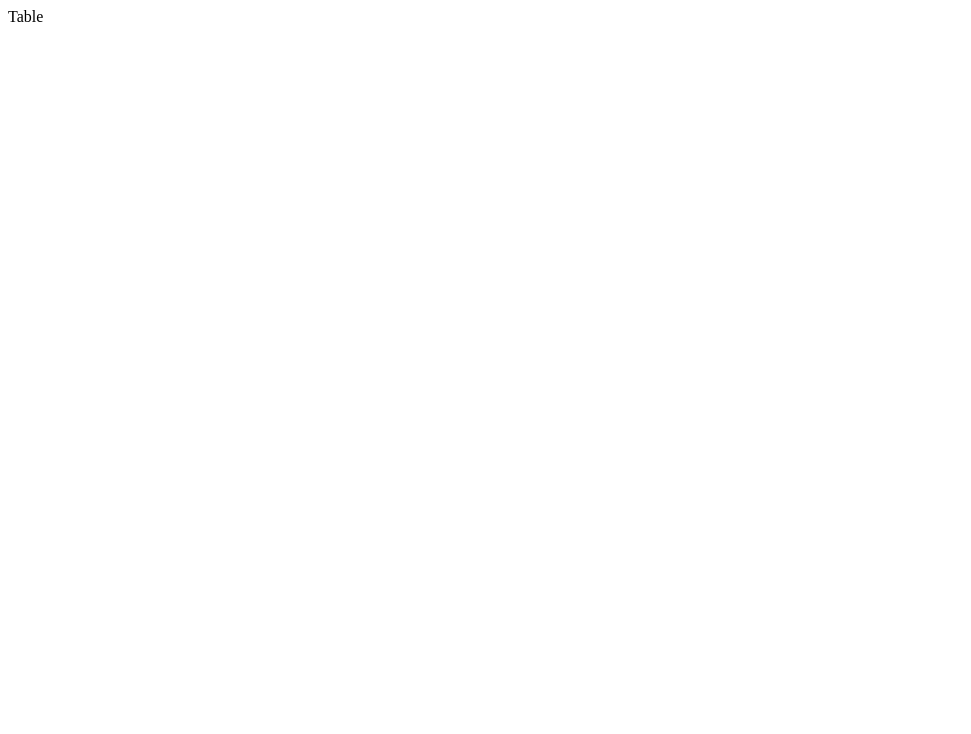
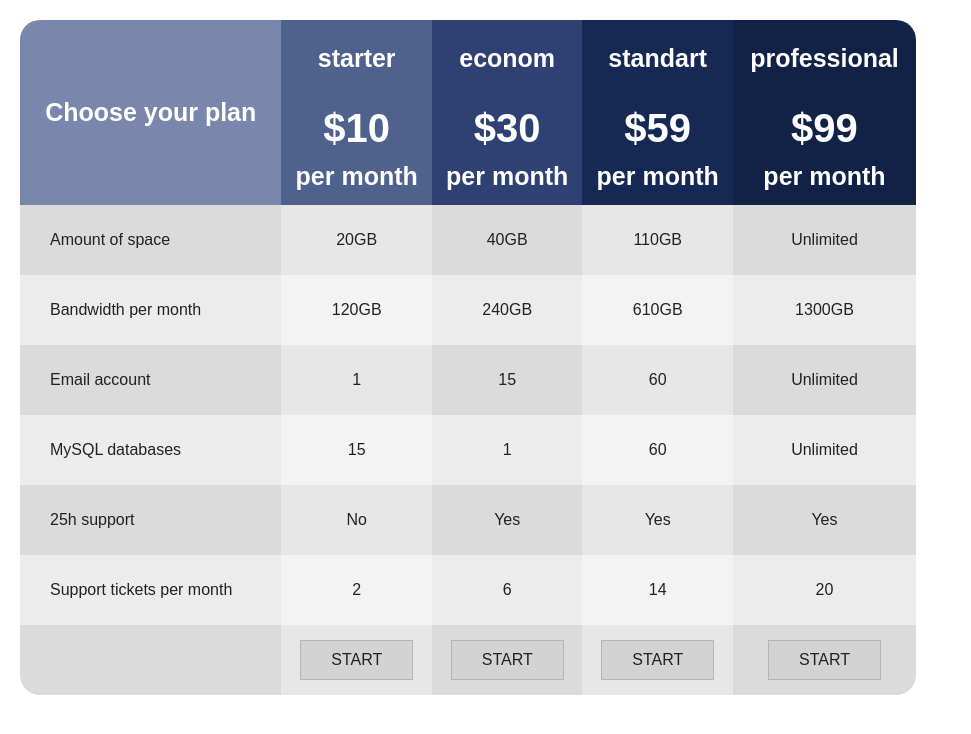
Before and after one commit to ikachinskaya/HTML-CSS-Table, a plain HTML site: page index.html in a window 1280 px wide. Shown: the whole page, without its empty margins (0-971 px from the left). Drawn offline with Linux system fonts and the light colour scheme.

Commit message:
Add index.html, style.css

```diff
--- a/assets/css/style.css
+++ b/assets/css/style.css
@@ -0,0 +1,96 @@
+body {
+  font-family: sans-serif;
+  line-height: 1.5;
+}
+
+table {
+  width: 70%;
+  margin: 20px;
+  text-align: center;
+  border-radius: 15px;
+}
+th,
+td {
+  height: 70px;
+  vertical-align: middle;
+}
+
+th {
+  height: 120px;
+  color: white;
+  font-weight: bold;
+}
+tr {
+  height: 50px;
+}
+
+th > p:first-child,
+p:last-child {
+  font-size: 25px;
+  margin-bottom: 10px;
+}
+
+th > p:nth-child(2) {
+  font-size: 40px;
+}
+
+th > p:first-child {
+  margin: 20px 0px;
+}
+
+tr > td:first-child {
+  text-align: left;
+  padding-left: 30px;
+}
+
+tr:first-child > th:first-child {
+  background-color: #7887ab;
+  border-top-left-radius: 20px;
+}
+
+tr:last-child > th:last-child {
+  background-color: #122246;
+  border-top-right-radius: 20px;
+}
+
+tr > th:nth-child(2) {
+  background-color: #4f628e;
+}
+tr > th:nth-child(3) {
+  background-color: #2e4172;
+}
+
+tr > th:nth-child(4) {
+  background-color: #162955;
+}
+
+tfoot > tr > td:first-child {
+  border-bottom-left-radius: 20px;
+}
+
+tfoot > tr > td:last-child {
+  border-bottom-right-radius: 20px;
+}
+
+tr:nth-child(odd) > td:nth-child(odd) {
+  background-color: #dbdbdb;
+}
+
+tr:nth-child(odd) > td:nth-child(even) {
+  background-color: #e7e7e7;
+}
+
+tr:nth-child(even) > td:nth-child(odd) {
+  background-color: #ececec;
+}
+
+tr:nth-child(even) > td:nth-child(even) {
+  background-color: #f3f3f3;
+}
+
+button {
+  background-color: #d3d3d3;
+  border: 1px solid #b5b5b5;
+  text-transform: uppercase;
+  padding: 10px 30px;
+}
--- a/index.html
+++ b/index.html
@@ -1,11 +1,101 @@
 <!DOCTYPE html>
 <html lang="en">
-<head>
-  <meta charset="UTF-8">
-  <meta http-equiv="X-UA-Compatible" content="IE=edge">
-  <meta name="viewport" content="width=device-width, initial-scale=1.0">
-  <title>Document</title>
-</head>Table
-
-</body>
+  <head>
+    <meta charset="UTF-8" />
+    <meta http-equiv="X-UA-Compatible" content="IE=edge" />
+    <meta name="viewport" content="width=device-width, initial-scale=1.0" />
+    <link rel="stylesheet" href="./assets/css/reset.css" />
+    <link rel="stylesheet" href="./assets/css/style.css" />
+    <title>Table</title>
+  </head>
+  <body>
+    <table align="center">
+      <thead>
+        <th>
+          <p>Choose your plan</p>
+        </th>
+        <th>
+          <p>starter</p>
+          <p>$10</p>
+          <p>per month</p>
+        </th>
+        <th>
+          <p>econom</p>
+          <p>$30</p>
+          <p>per month</p>
+        </th>
+        <th>
+          <p>standart</p>
+          <p>$59</p>
+          <p>per month</p>
+        </th>
+        <th>
+          <p>professional</p>
+          <p>$99</p>
+          <p>per month</p>
+        </th>
+      </thead>
+      <tbody>
+        <tr>
+          <td>Amount of space</td>
+          <td>20GB</td>
+          <td>40GB</td>
+          <td>110GB</td>
+          <td>Unlimited</td>
+        </tr>
+        <tr>
+          <td>Bandwidth per month</td>
+          <td>120GB</td>
+          <td>240GB</td>
+          <td>610GB</td>
+          <td>1300GB</td>
+        </tr>
+        <tr>
+          <td>Email account</td>
+          <td>1</td>
+          <td>15</td>
+          <td>60</td>
+          <td>Unlimited</td>
+        </tr>
+        <tr>
+          <td>MySQL databases</td>
+          <td>15</td>
+          <td>1</td>
+          <td>60</td>
+          <td>Unlimited</td>
+        </tr>
+        <tr>
+          <td>25h support</td>
+          <td>No</td>
+          <td>Yes</td>
+          <td>Yes</td>
+          <td>Yes</td>
+        </tr>
+        <tr>
+          <td>Support tickets per month</td>
+          <td>2</td>
+          <td>6</td>
+          <td>14</td>
+          <td>20</td>
+        </tr>
+      </tbody>
+      <tfoot>
+        <tr>
+          <td></td>
+          <td>
+            <button>start</button>
+          </td>
+          <td>
+            <button>start</button>
+          </td>
+          <td>
+            <button>start</button>
+          </td>
+          <td>
+            <button>start</button>
+          </td>
+        </tr>
+      </tfoot>
+    </table>
+  </body>
 </html>
```
